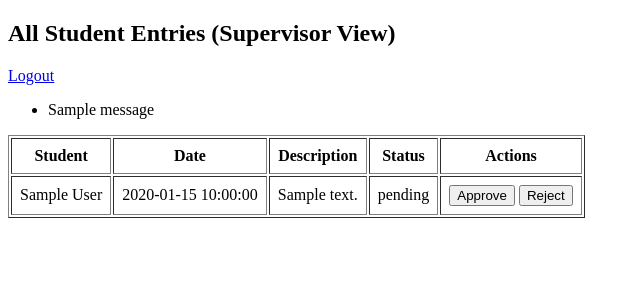
After one commit to Abiiigyl/AttachmentTracker, a Flask app: page /supervisor/entries in a window 1280 px wide. The commit adds this page. Shown: the top 300 px of the page, without its empty margins (0-640 px from the left). Run offline with Flask 3, Linux system fonts and the light colour scheme; the visitor is signed in with stand-in values (Sample User, id 1); tables that the repository leaves empty or names only in its code hold one stand-in row (values such as "Sample post"); one stand-in notice (Sample message) is shown.

Commit message:
Weeks 4-6: supervisor role acess control, report generation

```diff
--- a/app.py
+++ b/app.py
@@ -1,8 +1,7 @@
-from flask import Flask, render_template, request, redirect, url_for, flash
+from flask import Flask, render_template, request, redirect, url_for, flash, session, Response
 from werkzeug.security import generate_password_hash, check_password_hash
 import pymysql
-from flask import session
-
+from fpdf import FPDF
 
 app = Flask(__name__)
 app.secret_key = '3d576da5f085fbe3803cb1cef756c7f8'  # needed for flash messages & sessions
@@ -79,7 +78,10 @@ def dashboard():
     if 'user_id' not in session:
         flash('Please log in first.')
         return redirect(url_for('login'))
-    return f"Welcome! You are logged in as {session['user_role']} (user id {session['user_id']})"
+    if session['user_role'] == 'supervisor':
+        return redirect(url_for('supervisor_entries'))
+    else:
+        return redirect(url_for('entries'))
 
 @app.route('/logout')
 def logout():
@@ -127,5 +129,161 @@ def new_entry():
 
     return render_template('new_entry.html')
 
+@app.route('/entries/<int:entry_id>/edit', methods=['GET', 'POST'])
+def edit_entry(entry_id):
+    if 'user_id' not in session:
+        flash('Please log in first.')
+        return redirect(url_for('login'))
+
+    conn = get_db_connection()
+    cursor = conn.cursor()
+
+    cursor.execute('SELECT * FROM logbook_entries WHERE id = %s AND student_id = %s',
+                    (entry_id, session['user_id']))
+    entry = cursor.fetchone()
+
+    if not entry:
+        conn.close()
+        flash("Entry not found or you don't have permission to edit it.")
+        return redirect(url_for('entries'))
+
+    if request.method == 'POST':
+        entry_date = request.form['entry_date']
+        description = request.form['description']
+        cursor.execute(
+            'UPDATE logbook_entries SET entry_date = %s, description = %s WHERE id = %s',
+            (entry_date, description, entry_id)
+        )
+        conn.commit()
+        conn.close()
+        flash('Entry updated successfully!')
+        return redirect(url_for('entries'))
+
+    conn.close()
+    return render_template('edit_entry.html', entry=entry)
+
+@app.route('/entries/<int:entry_id>/delete', methods=['POST'])
+def delete_entry(entry_id):
+    if 'user_id' not in session:
+        flash('Please log in first.')
+        return redirect(url_for('login'))
+
+    conn = get_db_connection()
+    cursor = conn.cursor()
+    cursor.execute('DELETE FROM logbook_entries WHERE id = %s AND student_id = %s',
+                    (entry_id, session['user_id']))
+    conn.commit()
+    conn.close()
+    flash('Entry deleted.')
+    return redirect(url_for('entries'))
+
+@app.route('/entries/report', methods=['GET', 'POST'])
+def entry_report():
+    if 'user_id' not in session:
+        flash('Please log in first.')
+        return redirect(url_for('login'))
+
+    if request.method == 'POST':
+        start_date = request.form['start_date']
+        end_date = request.form['end_date']
+
+        conn = get_db_connection()
+        cursor = conn.cursor()
+        cursor.execute(
+            'SELECT * FROM logbook_entries WHERE student_id = %s AND entry_date BETWEEN %s AND %s ORDER BY entry_date',
+            (session['user_id'], start_date, end_date)
+        )
+        report_entries = cursor.fetchall()
+
+        cursor.execute('SELECT name FROM users WHERE id = %s', (session['user_id'],))
+        student = cursor.fetchone()
+        conn.close()
+
+        pdf = FPDF()
+        pdf.add_page()
+        pdf.set_font('Helvetica', 'B', 16)
+        pdf.cell(0, 10, 'Logbook Report', ln=True)
+        pdf.set_font('Helvetica', '', 12)
+        pdf.cell(0, 8, f"Student: {student['name']}", ln=True)
+        pdf.cell(0, 8, f"Date range: {start_date} to {end_date}", ln=True)
+        pdf.ln(5)
+
+        pdf.set_font('Helvetica', 'B', 11)
+        pdf.cell(35, 8, 'Date', border=1)
+        pdf.cell(115, 8, 'Description', border=1)
+        pdf.cell(30, 8, 'Status', border=1, ln=True)
+
+        pdf.set_font('Helvetica', '', 10)
+        for entry in report_entries:
+            pdf.cell(35, 8, str(entry['entry_date']), border=1)
+            pdf.cell(115, 8, entry['description'][:60], border=1)
+            pdf.cell(30, 8, entry['status'], border=1, ln=True)
+
+        pdf_bytes = bytes(pdf.output())
+        return Response(
+            pdf_bytes,
+            mimetype='application/pdf',
+            headers={'Content-Disposition': 'attachment; filename=logbook_report.pdf'}
+        )
+
+    return render_template('report_form.html')
+
+@app.route('/supervisor/entries')
+def supervisor_entries():
+    if 'user_id' not in session:
+        flash('Please log in first.')
+        return redirect(url_for('login'))
+    if session.get('user_role') != 'supervisor':
+        flash('Access denied. Supervisors only.')
+        return redirect(url_for('dashboard'))
+
+    conn = get_db_connection()
+    cursor = conn.cursor()
+    cursor.execute('''
+        SELECT logbook_entries.*, users.name AS student_name
+        FROM logbook_entries
+        JOIN users ON logbook_entries.student_id = users.id
+        ORDER BY logbook_entries.entry_date DESC
+    ''')
+    all_entries = cursor.fetchall()
+    conn.close()
+    return render_template('supervisor_entries.html', entries=all_entries)
+
+
+@app.route('/supervisor/entries/<int:entry_id>/approve', methods=['POST'])
+def approve_entry(entry_id):
+    if 'user_id' not in session:
+        flash('Please log in first.')
+        return redirect(url_for('login'))
+    if session.get('user_role') != 'supervisor':
+        flash('Access denied.')
+        return redirect(url_for('dashboard'))
+
+    conn = get_db_connection()
+    cursor = conn.cursor()
+    cursor.execute('UPDATE logbook_entries SET status = %s WHERE id = %s', ('approved', entry_id))
+    conn.commit()
+    conn.close()
+    flash('Entry approved.')
+    return redirect(url_for('supervisor_entries'))
+
+
+@app.route('/supervisor/entries/<int:entry_id>/reject', methods=['POST'])
+def reject_entry(entry_id):
+    if 'user_id' not in session:
+        flash('Please log in first.')
+        return redirect(url_for('login'))
+    if session.get('user_role') != 'supervisor':
+        flash('Access denied.')
+        return redirect(url_for('dashboard'))
+
+    conn = get_db_connection()
+    cursor = conn.cursor()
+    cursor.execute('UPDATE logbook_entries SET status = %s WHERE id = %s', ('rejected', entry_id))
+    conn.commit()
+    conn.close()
+    flash('Entry rejected.')
+    return redirect(url_for('supervisor_entries'))
+
 if __name__ == '__main__':
     app.run(debug=True)
--- /dev/null
+++ b/templates/supervisor_entries.html
@@ -0,0 +1,36 @@
+<!DOCTYPE html>
+<html>
+<head><title>All Logbook Entries</title></head>
+<body>
+    <h2>All Student Entries (Supervisor View)</h2>
+    <a href="{{ url_for('logout') }}">Logout</a>
+    {% with messages = get_flashed_messages() %}
+      {% if messages %}
+        <ul>{% for message in messages %}<li>{{ message }}</li>{% endfor %}</ul>
+      {% endif %}
+    {% endwith %}
+    <table border="1" cellpadding="8">
+        <tr><th>Student</th><th>Date</th><th>Description</th><th>Status</th><th>Actions</th></tr>
+        {% for entry in entries %}
+        <tr>
+            <td>{{ entry.student_name }}</td>
+            <td>{{ entry.entry_date }}</td>
+            <td>{{ entry.description }}</td>
+            <td>{{ entry.status }}</td>
+            <td>
+                {% if entry.status == 'pending' %}
+                <form method="POST" action="{{ url_for('approve_entry', entry_id=entry.id) }}" style="display:inline;">
+                    <button type="submit">Approve</button>
+                </form>
+                <form method="POST" action="{{ url_for('reject_entry', entry_id=entry.id) }}" style="display:inline;">
+                    <button type="submit">Reject</button>
+                </form>
+                {% else %}
+                    —
+                {% endif %}
+            </td>
+        </tr>
+        {% endfor %}
+    </table>
+</body>
+</html>
```
Also changed, not shown: templates/edit_entry.html (added, +22 -0 lines), templates/entries.html (+9 -1 lines), templates/report_form.html (added, +15 -0 lines).
